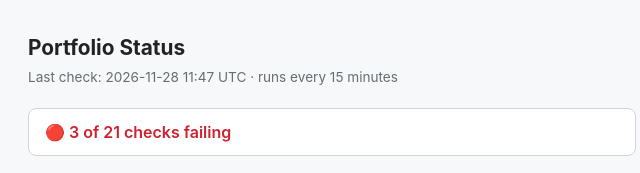
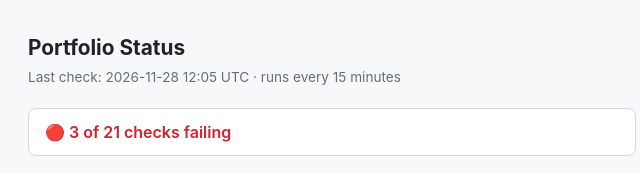
Before and after one commit to isco-tec/uptime, a plain HTML site: page index.html in a window 1280 px wide. Shown: the top 173 px of the page, 308-948 px from the left. Drawn offline with Linux system fonts and the light colour scheme.

Commit message:
status: 2026-11-28 12:05 UTC

```diff
--- a/index.html
+++ b/index.html
@@ -34,7 +34,7 @@
 </head>
 <body>
 <h1>Portfolio Status</h1>
-<div class="sub">Last check: 2026-11-28 11:47 UTC · runs every 15 minutes</div>
+<div class="sub">Last check: 2026-11-28 12:05 UTC · runs every 15 minutes</div>
 <div class="banner fail">🔴 3 of 21 checks failing</div>
 <ul>
   <li><span class="dot fail"></span><a href="https://guac-a-mole.iscovici.com">guac-a-mole.iscovici.com</a><span class="why">redirects to WRONG HOST: guac-a-mole.vibezilla.games (status 200, final: guac-a-mole.vibezilla.games)</span></li>
```
